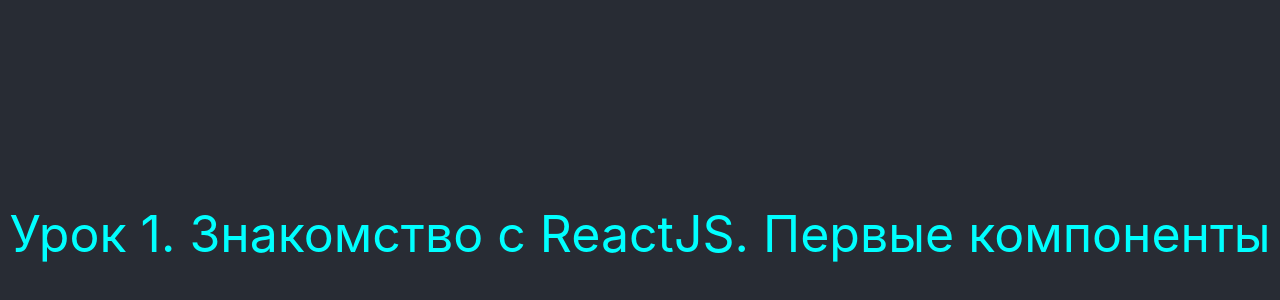
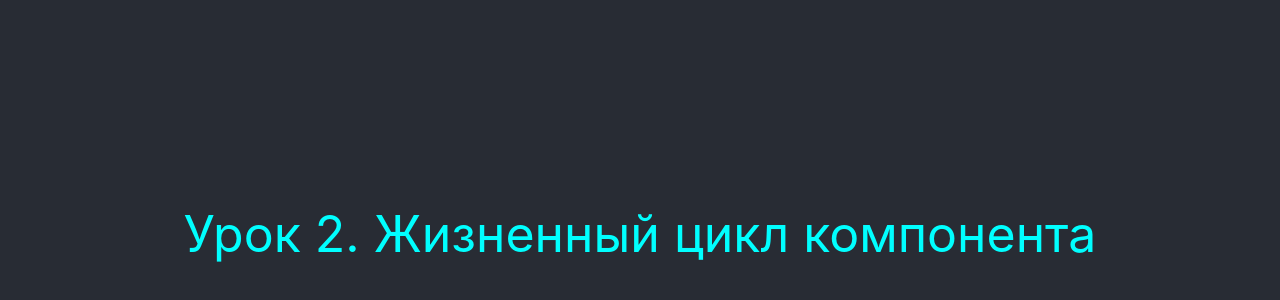
Before and after one commit to oJohnRock/gb-react, a React (Create React App) app: page / in a window 1280 px wide. Shown: the part 166-466 px from the top of the page. Built offline with nearby package versions, Linux system fonts and the light colour scheme.

Commit message:
Задание 1

```diff
--- a/src/App.js
+++ b/src/App.js
@@ -1,9 +1,11 @@
-import logo from './logo.svg';
-import './App.scss';
-import Message from './Message';
+import React, { useState } from "react";
+import "./App.scss";
+import Message from "./Message";
 
 function App() {
-    const messageText = 'Урок 1. Знакомство с ReactJS. Первые компоненты';
+    const messageText = "Урок 2. Жизненный цикл компонента";
+
+    const [messageList, setMessageList] = useState([]);
 
     return (
         <div className="App">
```
